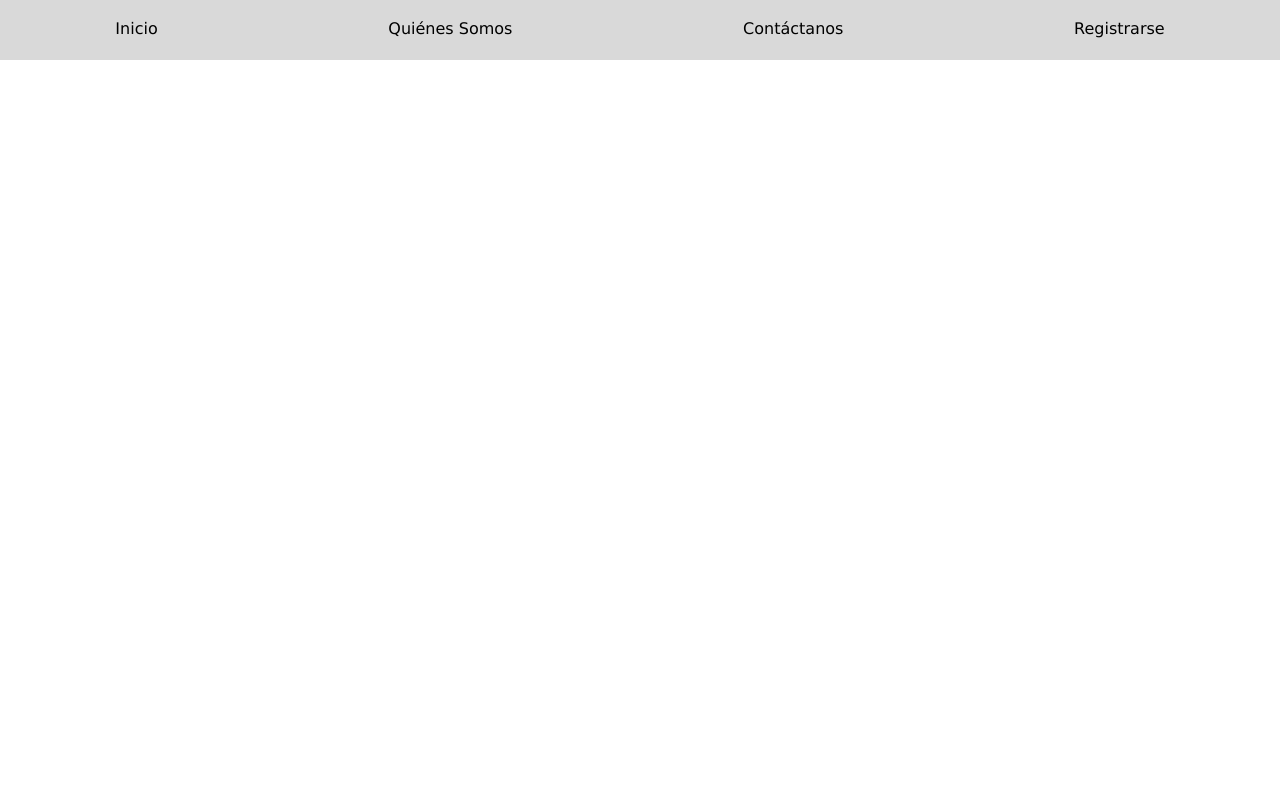
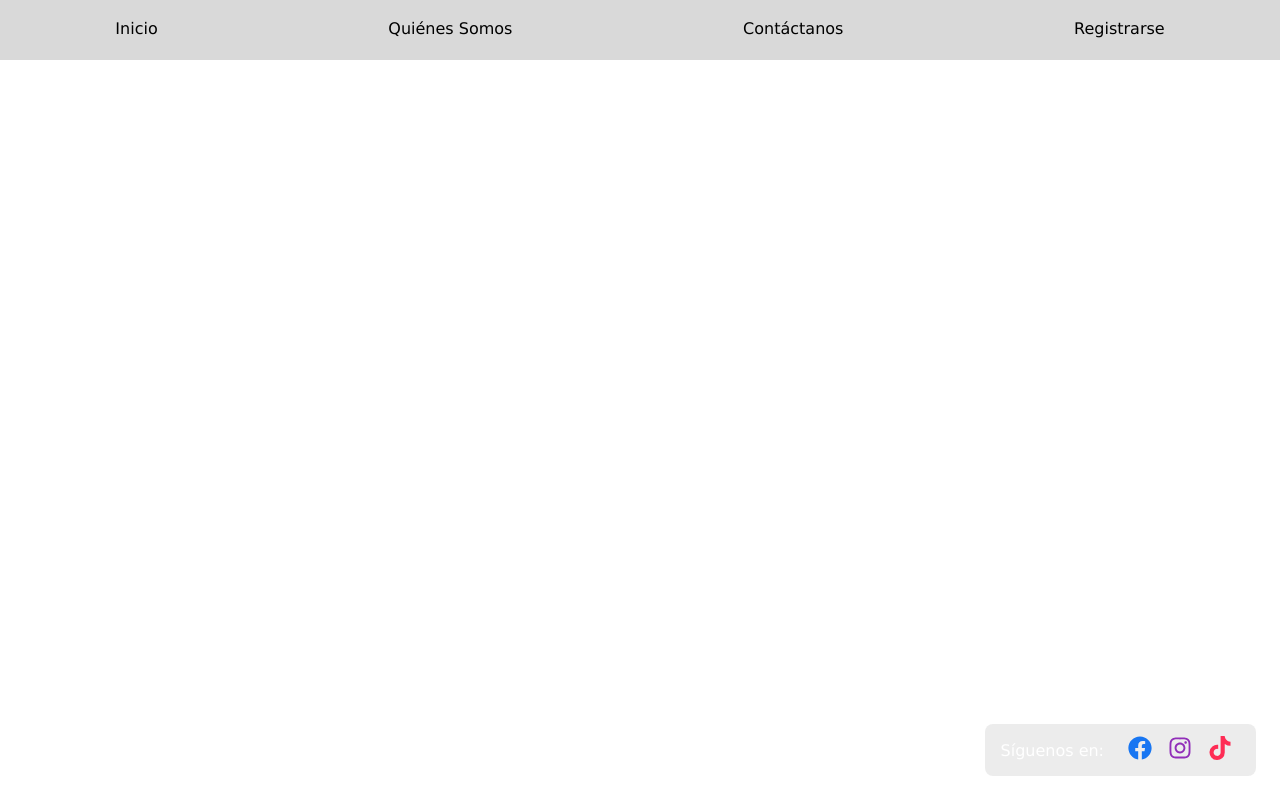
Before and after one commit to CristianContre/prueba-tecnica-creatic, a Next.js app: page / in a window 1280 px wide. Built offline with nearby package versions, Linux system fonts and the light colour scheme.

Commit message:
SocialMedia component working

```diff
--- a/app/Header.module.css
+++ b/app/Header.module.css
@@ -1,5 +1,5 @@
 .header {
-  background-color: var(--primary-color);
+  background-color: rgb(var(--primary-color-rgb));
   height: 60px;
   display: flex;
   align-items: center;
@@ -13,6 +13,6 @@
 }
 
 .headerLink:hover {
-  border-bottom: 4px solid var(--secondary-color);
+  border-bottom: 4px solid rgb(var(--secondary-color));
   color: rgb(var(--on-1));
 }
--- /dev/null
+++ b/app/SocialMedia.module.css
@@ -0,0 +1,17 @@
+.socialMediaContainer {
+  position: fixed;
+  bottom: 24px;
+  right: 24px;
+  display: flex;
+  column-gap: 1rem;
+  background-color: rgba(var(--primary-color-rgb), 0.5);
+  width: max-content;
+  align-items: center;
+  border-radius: 8px;
+  color: white;
+  padding: 4px 16px;
+}
+
+.logoContainer {
+  display: flex;
+}
--- /dev/null
+++ b/app/SocialMedia.tsx
@@ -0,0 +1,17 @@
+import SocialMediaLink from "@/components/SocialMediaLink";
+import styles from "./SocialMedia.module.css";
+
+const SocialMedia = () => {
+  return (
+    <div className={styles.socialMediaContainer}>
+      <span>Síguenos en:</span>
+      <div className={styles.logoContainer}>
+        <SocialMediaLink mediaName="facebook" />
+        <SocialMediaLink mediaName="instagram" />
+        <SocialMediaLink mediaName="tiktok" />
+      </div>
+    </div>
+  );
+};
+
+export default SocialMedia;
--- a/app/globals.css
+++ b/app/globals.css
@@ -1,6 +1,6 @@
 :root {
-  --primary-color: rgb(217, 217, 217);
-  --secondary-color: rgb(51, 60, 83);
+  --primary-color-rgb: 217, 217, 217;
+  --secondary-color: 51, 60, 83;
 }
 
 * {
--- a/app/layout.tsx
+++ b/app/layout.tsx
@@ -1,6 +1,7 @@
 import type { Metadata } from "next";
 import Header from "./Header";
 import "./globals.css";
+import SocialMedia from "./SocialMedia";
 
 export const metadata: Metadata = {
   title: "CDT CreaTIC",
@@ -17,6 +18,7 @@ export default function RootLayout({
       <body>
         <Header />
         <main>{children}</main>
+        <SocialMedia />
       </body>
     </html>
   );
--- /dev/null
+++ b/components/SocialMediaLink.module.css
@@ -0,0 +1,25 @@
+.link {
+  margin: 8px;
+  transition: transform 0.4s;
+}
+
+.link:hover {
+  transform: scale(1.4);
+}
+
+.logo {
+  height: 24px;
+  width: 24px;
+}
+
+.facebook {
+  color: rgb(24, 118, 242);
+}
+
+.instagram {
+  color: rgb(145, 46, 185);
+}
+
+.tiktok {
+  color: rgb(254, 44, 85);
+}
--- /dev/null
+++ b/components/SocialMediaLink.tsx
@@ -0,0 +1,30 @@
+import Link from "next/link";
+import { FaFacebook, FaInstagram, FaTiktok } from "react-icons/fa";
+
+import styles from "./SocialMediaLink.module.css";
+
+interface SocialMediaLinkProps {
+  mediaName: "facebook" | "instagram" | "tiktok";
+}
+
+const SocialMediaLink = ({ mediaName }: SocialMediaLinkProps) => {
+  const className = `${styles.logo} ${styles[mediaName]}`;
+
+  return (
+    <Link
+      href={`https://www.${mediaName}.com/cdtcreatic`}
+      target="_blank"
+      className={styles.link}
+    >
+      {mediaName === "facebook" ? (
+        <FaFacebook className={className} />
+      ) : mediaName === "instagram" ? (
+        <FaInstagram className={className} />
+      ) : (
+        <FaTiktok className={className} />
+      )}
+    </Link>
+  );
+};
+
+export default SocialMediaLink;
--- a/package.json
+++ b/package.json
@@ -17,6 +17,7 @@
     "next": "13.4.10",
     "react": "18.2.0",
     "react-dom": "18.2.0",
+    "react-icons": "^4.10.1",
     "typescript": "5.1.6"
   }
 }
```
Also changed, not shown: 1 other file (tests, documents, lock files or other folders).
